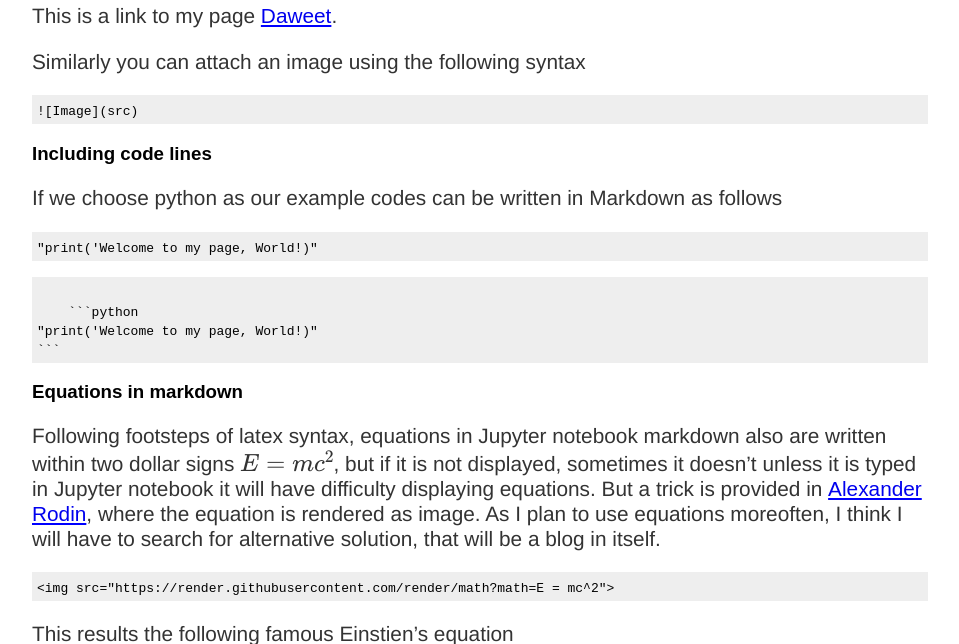
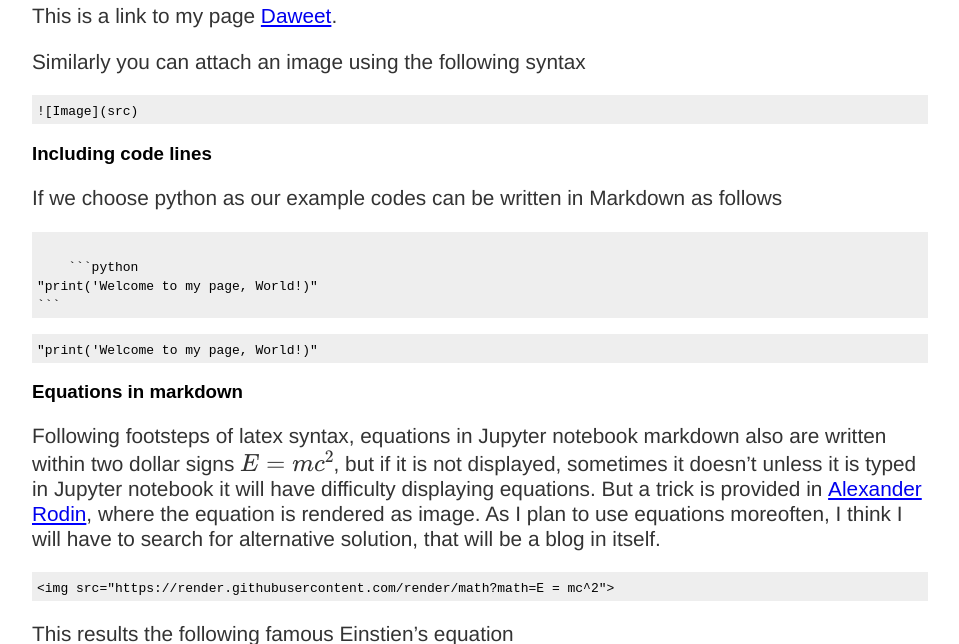
Before and after one commit to Daweet/Daweet.github.io, a Jekyll site: the page built from _posts/2020-05-04-from-markdown-to-webpages.md, in a window 1280 px wide and 900 px high, scrolled down 3427 px, cut to the strip 0-644 px from the top of the window. Shown: the whole strip, without its empty margins (160-1119 px from the left). Built offline with Jekyll 4.4.1, drawn with Linux system fonts in a browser that asks for light colours; nearby versions of some CDN libraries; library files that are not in the unit come from our copies; formulas are drawn with MathJax 3.

Commit message:
Update 2020-05-04-from-markdown-to-webpages.md

````diff
--- a/_posts/2020-05-04-from-markdown-to-webpages.md
+++ b/_posts/2020-05-04-from-markdown-to-webpages.md
@@ -136,14 +136,15 @@ Similarly you can attach an image using the following syntax
 
 If we choose python as our example codes can be written in Markdown as follows
 
-```python
-"print('Welcome to my page, World!)"
-```
 <pre><code>
     ```python
 "print('Welcome to my page, World!)"
 ```
 </code></pre>
+
+```python
+"print('Welcome to my page, World!)"
+```
 
 ### Equations in markdown
 Following footsteps of latex syntax, equations in Jupyter notebook markdown also are written within two dollar signs $$E = mc^2$$, but if it is not displayed, sometimes it doesn't unless it is typed in Jupyter notebook it will have difficulty displaying equations. But a trick is provided in [Alexander Rodin](https://gist.github.com/a-rodin/fef3f543412d6e1ec5b6cf55bf197d7b), where the equation is rendered as image. As I plan to use equations moreoften, I think I will have to search for alternative solution, that will be a blog in itself.
````
